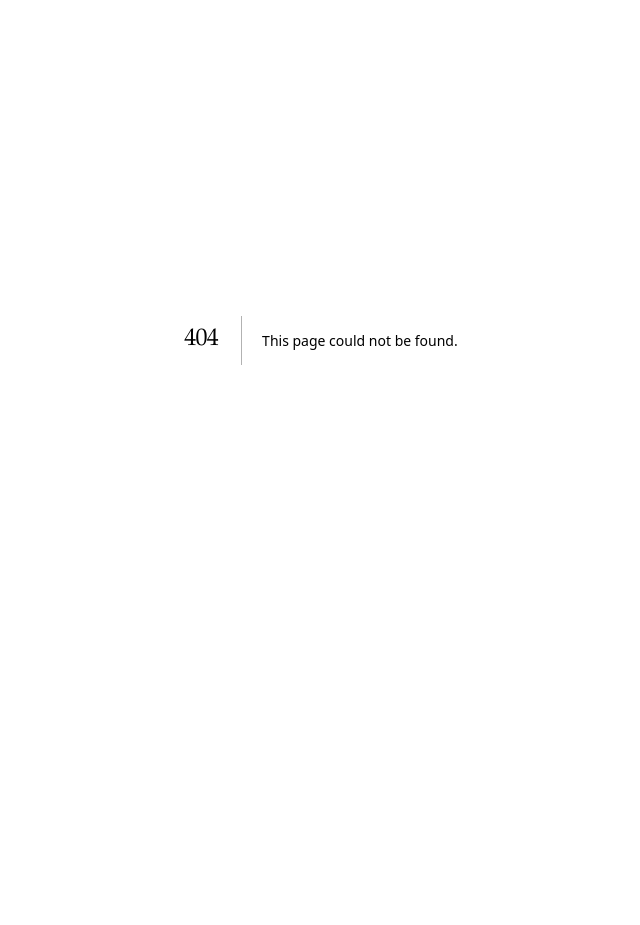
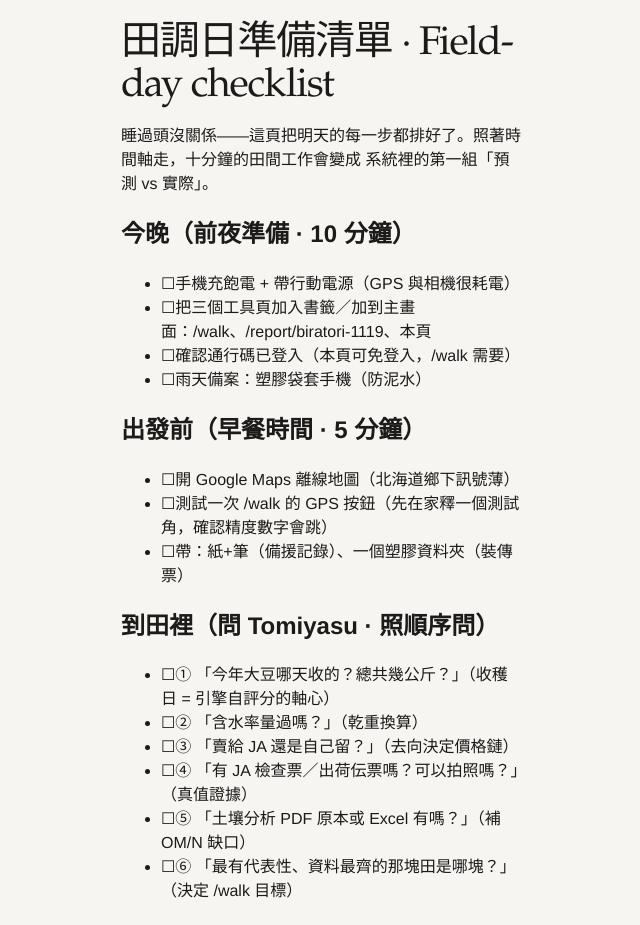
Before and after one commit to Zereo0317/farm-ontology, a Next.js app in the folder web/: page /fieldday in a window 1280 px wide. Before the commit this address had no page. Shown: the part 60-985 px from the top of the page, without its empty margins (319-959 px from the left). Before the commit the page ends 800 px from the top, so only its background shows below. Built offline with nearby package versions, Linux system fonts and the light colour scheme.

Commit message:
Field-day prep page (/fieldday, public): tonight/tomorrow/in-field/after timeline checklist (bilingual) with the live tool links — for the overslept founder; /walk needs the access code, everything else on this page is open.

```diff
--- /dev/null
+++ b/web/app/fieldday/page.tsx
@@ -0,0 +1,130 @@
+import type { Metadata } from "next";
+
+export const metadata: Metadata = {
+  title: "田調日準備 · Field Day Prep · เตรียมวันสนาม",
+  description:
+    "Tomorrow's farm visit, prepared: what to bring, what to ask, what to record — with the live tools linked.",
+};
+
+const CHECKS: { time: string; items: string[] }[] = [
+  {
+    time: "今晚（前夜準備 · 10 分鐘）",
+    items: [
+      "手機充飽電 + 帶行動電源（GPS 與相機很耗電）",
+      "把三個工具頁加入書籤／加到主畫面：/walk、/report/biratori-1119、本頁",
+      "確認通行碼已登入（本頁可免登入，/walk 需要）",
+      "雨天備案：塑膠袋套手機（防泥水）",
+    ],
+  },
+  {
+    time: "出發前（早餐時間 · 5 分鐘）",
+    items: [
+      "開 Google Maps 離線地圖（北海道鄉下訊號薄）",
+      "測試一次 /walk 的 GPS 按鈕（先在家釋一個測試角，確認精度數字會跳）",
+      "帶：紙+筆（備援記錄）、一個塑膠資料夾（裝傳票）",
+    ],
+  },
+  {
+    time: "到田裡（問 Tomiyasu · 照順序問）",
+    items: [
+      "① 「今年大豆哪天收的？總共幾公斤？」（收穫日 = 引擎自評分的軸心）",
+      "② 「含水率量過嗎？」（乾重換算）",
+      "③ 「賣給 JA 還是自己留？」（去向決定價格鏈）",
+      "④ 「有 JA 檢查票／出荷伝票嗎？可以拍照嗎？」（真值證據）",
+      "⑤ 「土壤分析 PDF 原本或 Excel 有嗎？」（補 OM/N 缺口）",
+      "⑥ 「最有代表性、資料最齊的那塊田是哪塊？」（決定 /walk 目標）",
+    ],
+  },
+  {
+    time: "田間 10 分鐘（/walk 釘界）",
+    items: [
+      "開 /walk → 填田區名 → NW → NE → SE → SW → 中心，各站一次按釘",
+      "每個角看一眼精度數字（±m 越小越好，>10m 就重釘）",
+      "按「💾 存入帳本」→ 確認畫面出現檔名",
+      "拍：傳票、卡車車斗全景、田邊全景、收割機面積顯示器（若有）",
+    ],
+  },
+  {
+    time: "回程 / 回家後（30 分鐘內交給系統）",
+    items: [
+      "照片原檔不壓縮直接傳（LINE 會壓縮，用雲端資料夾或 AirDrop）",
+      "傳票數字打字記進手機備忘（我從文字建 HarvestTruth）",
+      "土壤 CSV／PDF 丟進共用資料夾",
+      "我接手：真值入帳 → 引擎自評分 → parcel polygon v1 → landing 信任區更新",
+    ],
+  },
+];
+
+export default function FieldDayPage() {
+  return (
+    <main className="mx-auto max-w-2xl px-5 py-12 sm:px-8">
+      <h1 className="font-display text-3xl leading-tight sm:text-4xl">
+        田調日準備清單 · Field-day checklist
+      </h1>
+      <p className="mt-3 text-lg leading-relaxed text-muted">
+        睡過頭沒關係——這頁把明天的每一步都排好了。照著時間軸走，十分鐘的田間工作會變成
+        系統裡的第一組「預測 vs 實際」。
+      </p>
+
+      <div className="mt-8 grid gap-4">
+        {CHECKS.map((block) => (
+          <section key={block.time} className="border border-line bg-paper-2 p-5 sm:p-6">
+            <h2 className="font-display text-xl">{block.time}</h2>
+            <ul className="mt-3 space-y-2">
+              {block.items.map((item) => (
+                <li key={item} className="flex gap-3 text-sm leading-relaxed">
+                  <span aria-hidden className="mt-0.5 text-accent">
+                    ☐
+                  </span>
+                  <span>{item}</span>
+                </li>
+              ))}
+            </ul>
+          </section>
+        ))}
+      </div>
+
+      <section className="mt-10 border border-line bg-paper p-5 sm:p-6">
+        <h2 className="font-display text-xl">工具連結 · Live tools</h2>
+        <ul className="mt-3 space-y-2 text-sm">
+          <li>
+            <a
+              href="https://seges.ai/zh-TW"
+              className="underline decoration-accent underline-offset-4"
+            >
+              seges.ai — 官網首頁（五語）
+            </a>
+          </li>
+          <li>
+            <a
+              href="https://farm-seges-ai-web-451400509859.asia-east1.run.app/walk"
+              className="underline decoration-line underline-offset-4 hover:decoration-accent"
+            >
+              /walk — 手機釘界（需通行碼；頁面頂端有語言切換）
+            </a>
+          </li>
+          <li>
+            <a
+              href="https://farm-seges-ai-web-451400509859.asia-east1.run.app/report/biratori-1119"
+              className="underline decoration-line underline-offset-4 hover:decoration-accent"
+            >
+              /report/biratori-1119 — 平取真實帳本報告（公開）
+            </a>
+          </li>
+          <li>
+            <a
+              href="https://seges.ai/farm"
+              className="underline decoration-line underline-offset-4 hover:decoration-accent"
+            >
+              seges.ai/farm — 田間入口（登入後是工作台）
+            </a>
+          </li>
+        </ul>
+        <p className="mt-4 text-xs text-muted">
+          拍照清單備援：傳票照片、車斗全景、田邊全景、面積顯示器、水分計讀數（若有）。
+          通行碼：見你手上那串 f657cca4…cef56。
+        </p>
+      </section>
+    </main>
+  );
+}
--- a/web/middleware.ts
+++ b/web/middleware.ts
@@ -45,7 +45,7 @@ export function negotiateLocale(acceptLanguage: string | null): Supported {
   return "en";
 }
 
-const PUBLIC_PREFIXES = ("/login|/api/access|/livez|/report|/api/scene-thumb|/reports|/icon.svg|/pitch").split("|");
+const PUBLIC_PREFIXES = ("/login|/api/access|/livez|/report|/fieldday|/api/scene-thumb|/reports|/icon.svg|/pitch").split("|");
 
 export const config = {
   // every page including /login participates, so first-visit language
```
